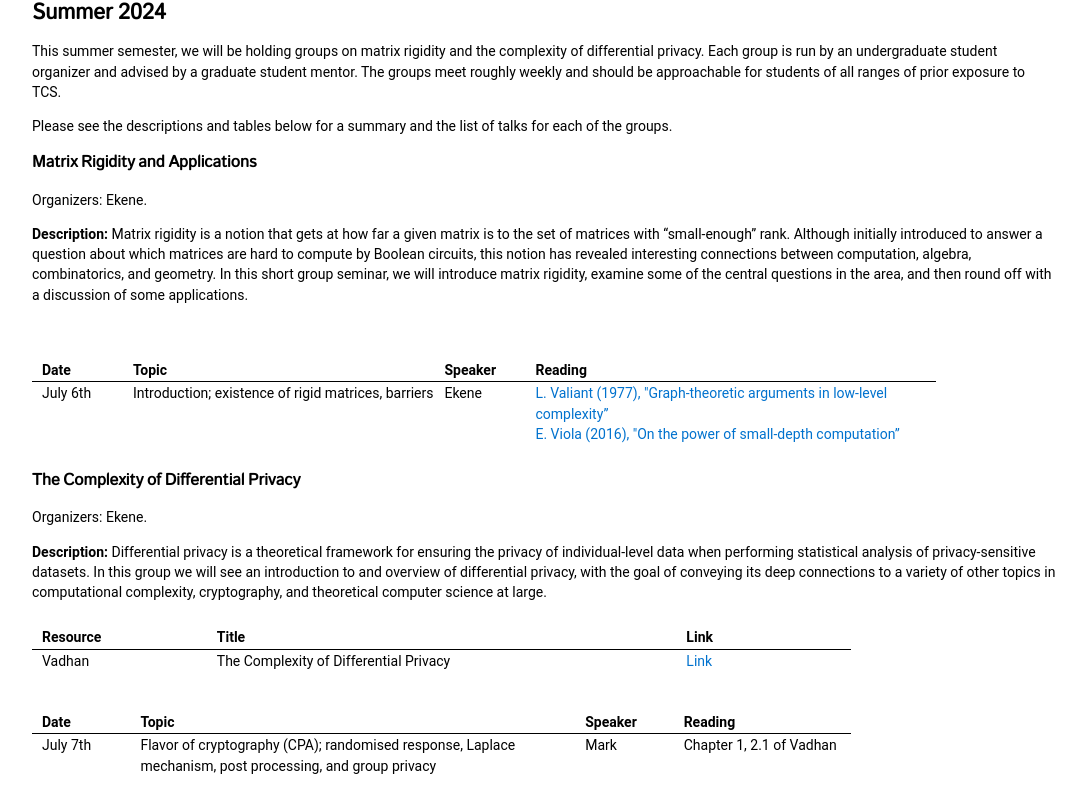
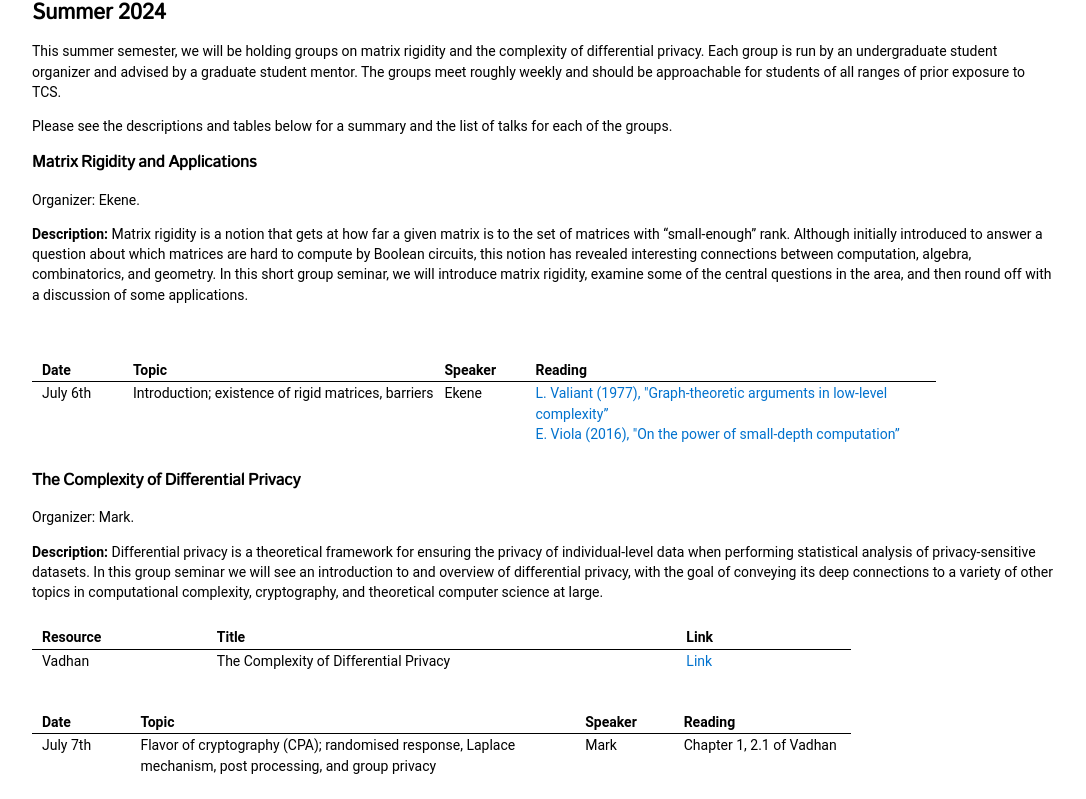
Before and after one commit to columbia-ugtcs/columbia-ugtcs.github.io, a plain HTML site: page index.html in a window 1280 px wide. Shown: the part 603-1402 px from the top of the page, without its empty margins (96-1182 px from the left). Drawn offline with Linux system fonts and the light colour scheme.

```diff
--- a/index.html
+++ b/index.html
@@ -71,7 +71,7 @@
 
         <div class='summer24-group'>
             <h3>Matrix Rigidity and Applications</h3>
-            <p>Organizers: Ekene.</p>
+            <p>Organizer: Ekene.</p>
             <p><b>Description:</b> Matrix rigidity is a notion that gets at how far a given matrix is to the set of matrices with “small-enough” rank. Although initially introduced to answer a question about which matrices are hard to compute by Boolean circuits, this notion has revealed interesting connections between computation, algebra, combinatorics, and geometry. In this short group seminar, we will introduce matrix rigidity, examine some of the central questions in the area, and then round off with a discussion of some applications.</p>
             <div style="height: 10px;"></div>
 
@@ -97,8 +97,8 @@
 
         <div class='summer24-group'>
             <h3>The Complexity of Differential Privacy</h3>
-            <p>Organizers: Ekene.</p>
-            <p><b>Description:</b> Differential privacy is a theoretical framework for ensuring the privacy of individual-level data when performing statistical analysis of privacy-sensitive datasets. In this group we will see an introduction to and overview of differential privacy, with the goal of conveying its deep connections to a variety of other topics in computational complexity, cryptography, and theoretical computer science at large.</p>
+            <p>Organizer: Mark.</p>
+            <p><b>Description:</b> Differential privacy is a theoretical framework for ensuring the privacy of individual-level data when performing statistical analysis of privacy-sensitive datasets. In this group seminar we will see an introduction to and overview of differential privacy, with the goal of conveying its deep connections to a variety of other topics in computational complexity, cryptography, and theoretical computer science at large.</p>
             <div style="height: 10px;"></div>
             <table>
                 <tr>
```
